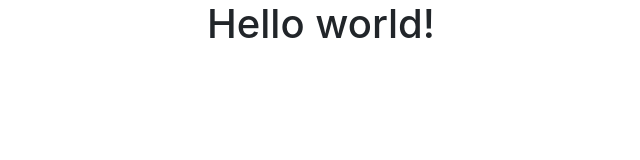
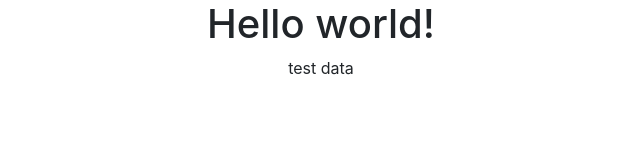
Before and after one commit to proxify-ab/learn-with-proxify, a plain HTML site: page index.html in a window 1280 px wide. Shown: the full height of the page, 319-959 px from the left. Drawn offline with Linux system fonts and the light colour scheme.

Commit message:
test commit

```diff
--- a/index.html
+++ b/index.html
@@ -12,6 +12,7 @@
     <div class="row">
         <div class="col-md text-center">
             <h1>Hello world!</h1>
+            <p>test data</p>
         </div>
     </div>
 </div>
```
